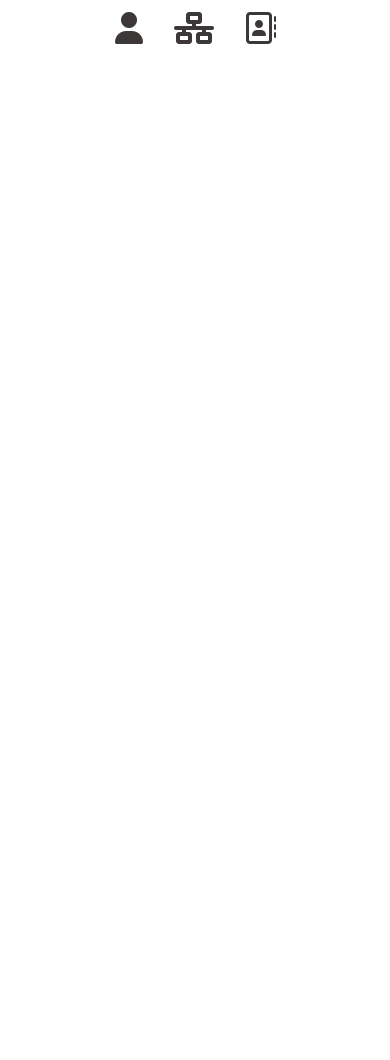
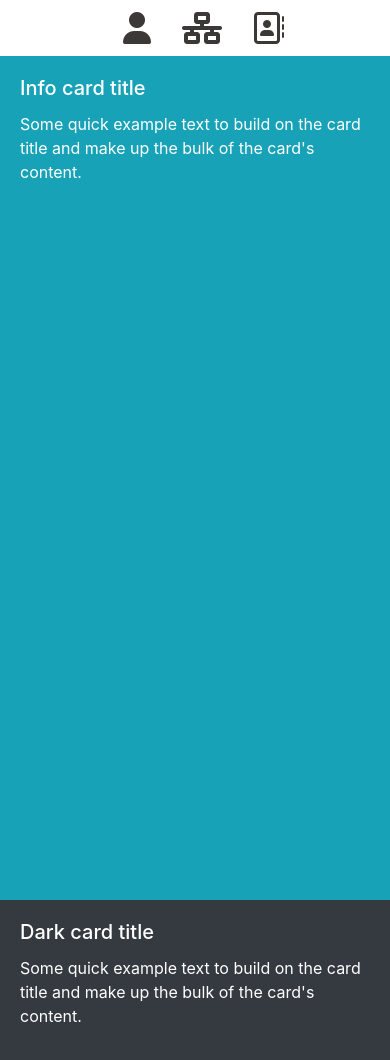
Before and after one commit to Abhigyan001/Portfolio, a plain HTML site: page index.html in a window 390 px wide. Shown: the top 1060 px of the page. Before the commit the page ends 844 px from the top, so only its background shows below. Drawn offline with Linux system fonts and the light colour scheme.

Commit message:
add responsive section 1

```diff
--- a/index.html
+++ b/index.html
@@ -25,7 +25,7 @@
 
 <body>
   <!-- navbar -->
-  <header class="nav-menu px-4 py-2">
+  <header class="nav-menu px-4 py-2 fixed-top zindex-sticky">
     <nav class="d-flex align-items-center justify-content-between">
       <div class="logo">
 
@@ -40,11 +40,44 @@
           <a href="#"><span class="rotation"><i class="fas fa-network-wired fa"></i></span>
             <span class="d-lg-inline d-md-none">PROJECTS</span></a>
         </div>
-        <div class="menu-items p-2 mx-3">
+        <div class="menu-items p-2 ml-3">
           <a href="#"><span><i class="far fa-address-book fa"></i></span>
             <span class="d-lg-inline d-md-none">CONTACT</span></a>
         </div>
       </div>
     </nav>
   </header>
+  <main>
+    <div class="container-fluid px-0">
+      <div class="row w-100 d-sm-block d-lg-flex mx-0">
+        <div class="col-sm-12 col-lg-5 px-0 pos fixed-top mobile-pos new-z">
+          <div class="text-white bg-info left">
+            <div class="card-body">
+              <h5 class="card-title">Info card title</h5>
+              <p class="card-text">Some quick example text to build on the card title and make up the bulk of the card's content.
+              </p>
+            </div>
+          </div>
+        </div>
+        <div class="col-sm-12 col-lg-7 px-0 offset-lg-5 offset-sm-0">
+          <div class="text-white bg-dark right">
+            <div class="card-body">
+              <h5 class="card-title">Dark card title</h5>
+              <p class="card-text">Some quick example text to build on the card title and make up the bulk of the card's content.
+              </p>
+            </div>
+          </div>
+          <div class=" text-white bg-dark right">
+
+            <div class="card-body">
+              <h5 class="card-title">Dark card title</h5>
+              <p class="card-text">Some quick example text to build on the card title and make up the bulk of the card's content.
+              </p>
+            </div>
+          </div>
+        </div>
+
+      </div>
+    </div>
+  </main>
 </body>
--- a/scss/styles.scss
+++ b/scss/styles.scss
@@ -84,3 +84,25 @@ $contact-color: #dd3c33;
     }
   }
 }
+
+.left,
+.right {
+  height: 100vh;
+}
+
+.pos {
+  margin-top: 3.5em;
+}
+
+.mobile-pos {
+  @include mobile {
+    position: relative;
+  }
+  @include tabs {
+    position: relative;
+  }
+}
+
+.new-z {
+  z-index: 1;
+}
```
Also changed, not shown: scss/styles.css, 1 other file.
